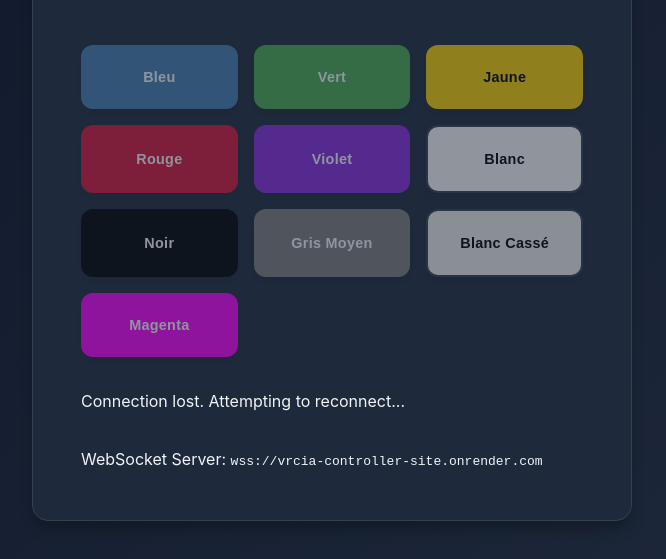
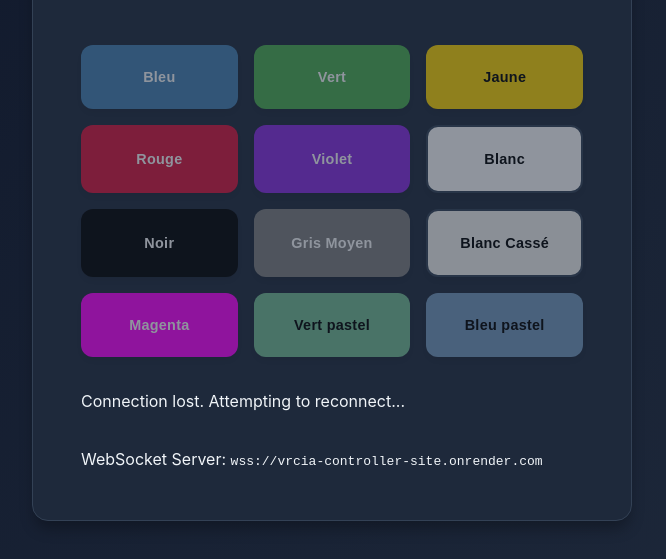
Before and after one commit to Achraf-ghazouani/VRCIA_Controller_site, a website: page index.html in a window 1280 px wide. Shown: the part 221-780 px from the top of the page, without its empty margins (308-974 px from the left). Drawn offline with Linux system fonts and the light colour scheme.

Commit message:
Update index.html

```diff
--- a/index.html
+++ b/index.html
@@ -54,6 +54,12 @@
                 <button class="color-btn" style="background-color: #FF00FF;" data-color="#FF00FF" data-name="Magenta">
                     Magenta
                 </button>
+                <button class="color-btn" style="background-color: #75BD93; color: #000;" data-color="#75BD93" data-name="Vert pastel">
+                    Vert pastel
+                </button>
+                <button class="color-btn" style="background-color: #7599BD; color: #000;" data-color="#7599BD" data-name="Bleu pastel">
+                    Bleu pastel
+                </button>
             </div>
 
             <!-- Message display area for user feedback -->
```
